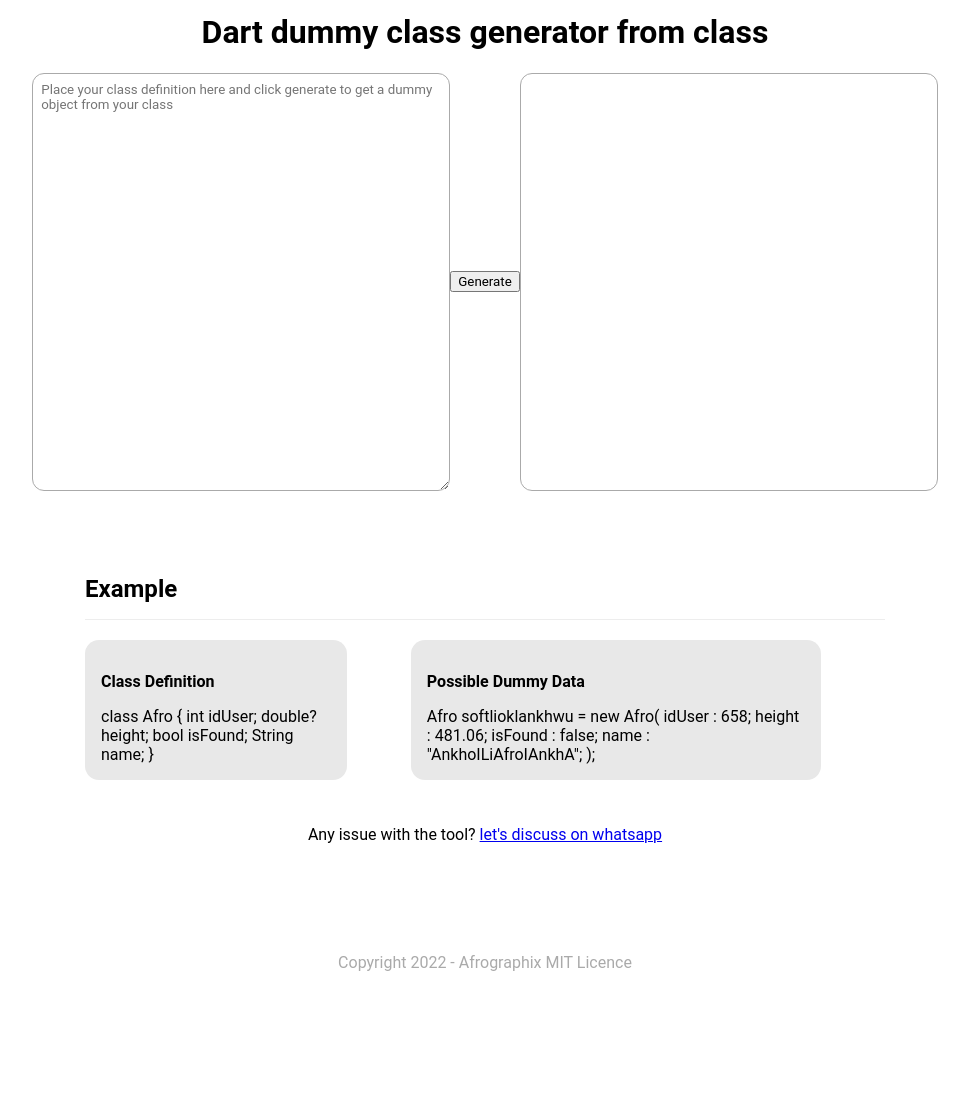
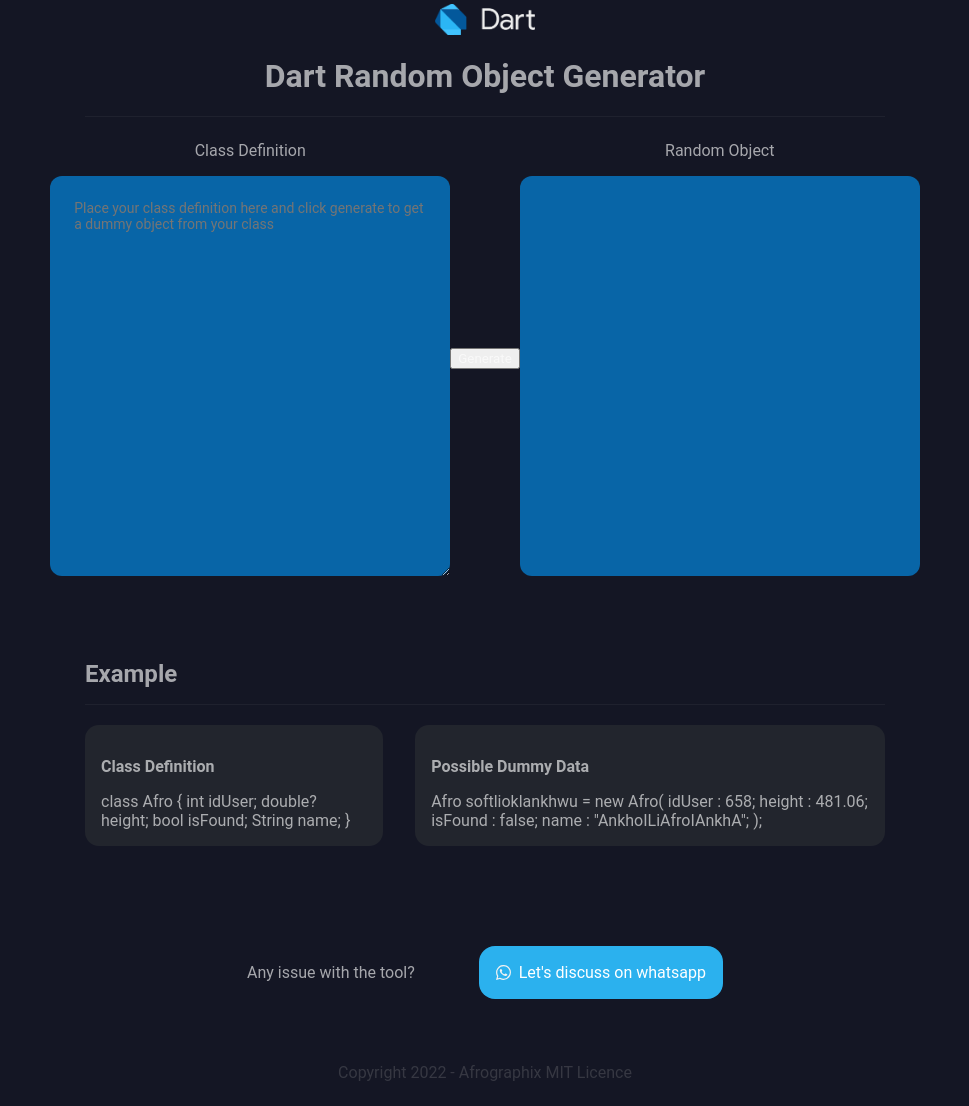
Before and after one commit to Afrographic/dart_dummy_data_generator, a plain HTML site: page index.html in a window 1280 px wide. Shown: the part 16-1122 px from the top of the page, without its empty margins (155-1124 px from the left). Before the commit the page ends 1012 px from the top, so only its background shows below. Drawn offline with Linux system fonts and the light colour scheme.

Commit message:
loading ui polish

```diff
--- a/index.html
+++ b/index.html
@@ -7,6 +7,7 @@
     <meta name="viewport" content="width=device-width, initial-scale=1.0">
     <title>Dummy Data Generator</title>
     <link rel="stylesheet" href="style.css">
+    <link rel="icon" href="images/dart-icon.png">
     <script>
         function $(target) {
             return document.querySelector(target);
@@ -15,19 +16,25 @@
 </head>
 
 <body>
-    <h1>Dart dummy class generator from class</h1>
+
+    <div class="header">
+        <img src="images/dart.png" alt="">
+
+        <h1>Dart Random Object Generator</h1>
+    </div>
+
     <div class="wrapper">
-        <!-- <div contenteditable="true" id="schema" class="area">
 
-        </div> -->
-
-        <textarea class="area" id="schema"
-            placeholder="Place your class definition here and click generate to get a dummy object from your class"></textarea>
-
+        <div class="workBox">
+            <div class="title">Class Definition</div>
+            <textarea class="area" id="schema"
+                placeholder="Place your class definition here and click generate to get a dummy object from your class"></textarea>
+        </div>
         <button onClick="generateDummyData()">Generate</button>
-
-        <div contenteditable="true" id="renderArea" class="area">
-
+        <div class="workBox">
+            <div class="title">Random Object</div>
+            <div id="renderArea" class="area">
+            </div>
         </div>
 
     </div>
@@ -52,15 +59,15 @@
                     "AnkhoILiAfroIAnkhA"; );
                 </div>
             </div>
-            <div>
 
-            </div>
         </div>
     </div>
 
     <div class="contactMe">
-        Any issue with the tool? <a href="whatsapp://send?phone=+237697830071&text=Hi Afro!">
-            let's discuss on whatsapp
+        <div>Any issue with the tool?</div>
+        <a href="whatsapp://send?phone=+237697830071&text=Hi Afro!" class="linkWhatsapp">
+            <img src="images/whatsapp.svg" alt="">
+            Let's discuss on whatsapp
         </a>
     </div>
 
--- a/style.css
+++ b/style.css
@@ -1,5 +1,8 @@
 *{
     font-family: 'roboto';
+    color: rgba(255, 255, 255, 0.623);
+    transition: 0.5s;
+    box-sizing: border-box;
 }
 
 body{
@@ -7,16 +10,34 @@
     align-items: center;
     justify-content: center;
     flex-direction: column;
+    background-color: #141624;
+}
+
+.header{
+    display: flex;
+    align-items: center;
+    justify-content: space-between;
+    flex-direction: column;
+    width: 800px;
+    margin: 12px 0px;
+     border-bottom: 0.5px solid rgba(237, 237, 237, 0.051);
+     margin-bottom: 24px;
+}
+
+.header img{
+    width: 100px;
 }
 
 
 .area{
-    padding: 8px;
-    border:1px solid #aaa;
+    padding: 24px;
     border-radius: 12px;
     width: 400px;
     height: 400px;
     overflow: auto;
+
+        font-size: 14px;
+            background-color: #0865A7;
 }
 
 .wrapper{
@@ -34,24 +55,22 @@
 .footer{
  margin-top:64px;
     text-align: center;
-    color:#aaa;
+    color:rgba(170, 170, 170, 0.23);
+
 }
 
 .examples{
-
     display: flex;
     width: 800px;
-
-
-    gap:64px;
+    gap:32px;
 }
 
 .examples .child{
-
     height: 100%;
     padding: 16px;
     border-radius: 14px;
-    background-color: rgb(232, 232, 232);
+    background-color: #22252D;
+    color:#b9b9b9;
 }
 
 .child p{
@@ -60,10 +79,56 @@
 
 .titleExample{
     padding-bottom: 16px;
-    border-bottom: 1px solid rgb(237, 237, 237);
+    border-bottom: 0.5px solid rgba(237, 237, 237, 0.051);
+    /* text-align: center; */
 }
 
 .contactMe{
     text-align: center;
-    padding: 45px;
+    padding-top: 100px ;
+    display: flex;
+    align-items: center;
+    justify-content: space-between;
+    gap:64px
 }
+
+.contactMe a{
+    text-decoration: none;
+    background-color: #2BB1EE;
+    padding: 16px;
+    border-radius: 16px;
+    cursor: pointer;
+    color: #fff;
+      border: 1px solid transparent;
+}
+
+.contactMe a:hover{
+    border: 1px solid #2BB1EE;
+
+    background-color: #141624;
+}
+
+.linkWhatsapp{
+    display: flex;
+    align-items: center;
+    justify-content: center;
+    gap:8px;
+}
+
+.linkWhatsapp img{
+    width: 15px;
+}
+
+textarea{
+    background-color: transparent;
+    border:none;
+    outline: none;
+
+}
+
+.workBox{
+    display: flex;
+    align-items: center;
+    flex-direction: column;
+    gap:16px;
+}
```
Also changed, not shown: images/dart-icon.png (added), images/dart.png (added), images/whatsapp.svg (added).
